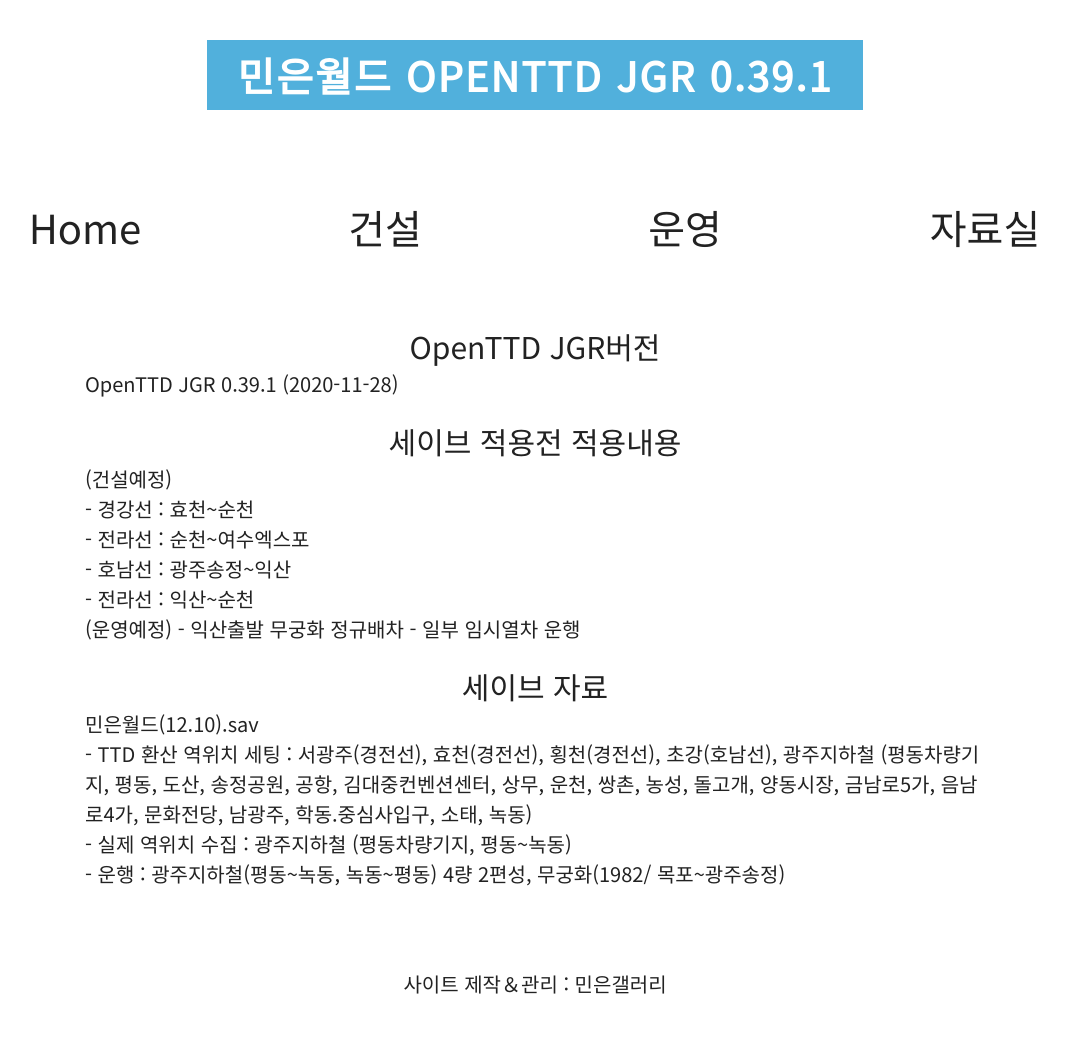
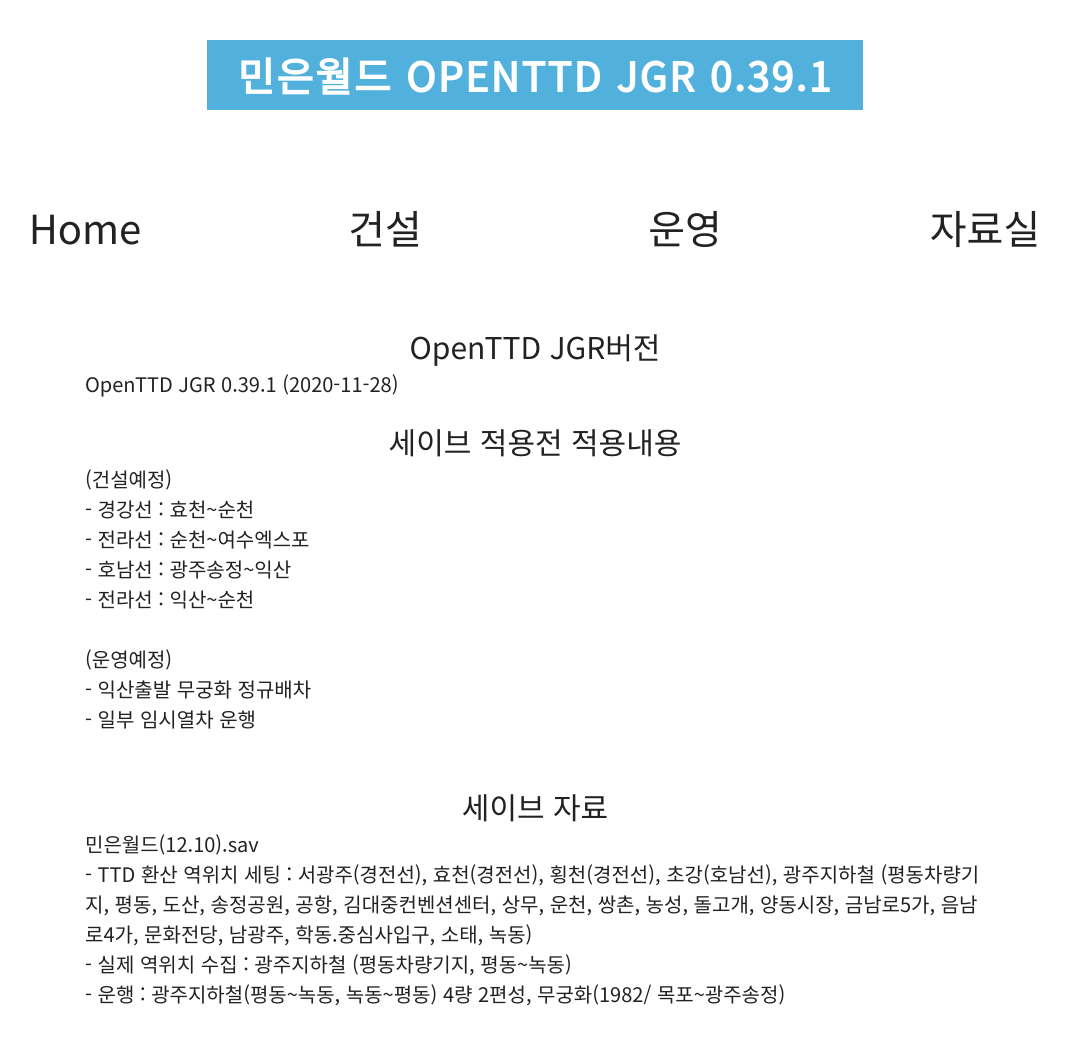
Before and after one commit to evepoi/minenworld, a plain HTML site: page index.html in a window 1280 px wide. Shown: the top 1062 px of the page, without its empty margins (105-1173 px from the left). Before the commit the page ends 999 px from the top, so only its background shows below. Drawn offline with Linux system fonts and the light colour scheme.

Commit message:
Update index.html

```diff
--- a/index.html
+++ b/index.html
@@ -92,10 +92,10 @@
                         - 전라선 : 순천~여수엑스포<br>
                         - 호남선 : 광주송정~익산<br>
                         - 전라선 : 익산~순천<br>
-
-                        (운영예정)
-                        - 익산출발 무궁화 정규배차
-                        - 일부 임시열차 운행
+                        <br>
+                        (운영예정)<br>
+                        - 익산출발 무궁화 정규배차<br>
+                        - 일부 임시열차 운행<br><br>
                         </h5>
                     </article>
                     <article class="column col1"><h4>세이브 자료</h4></article>
```
